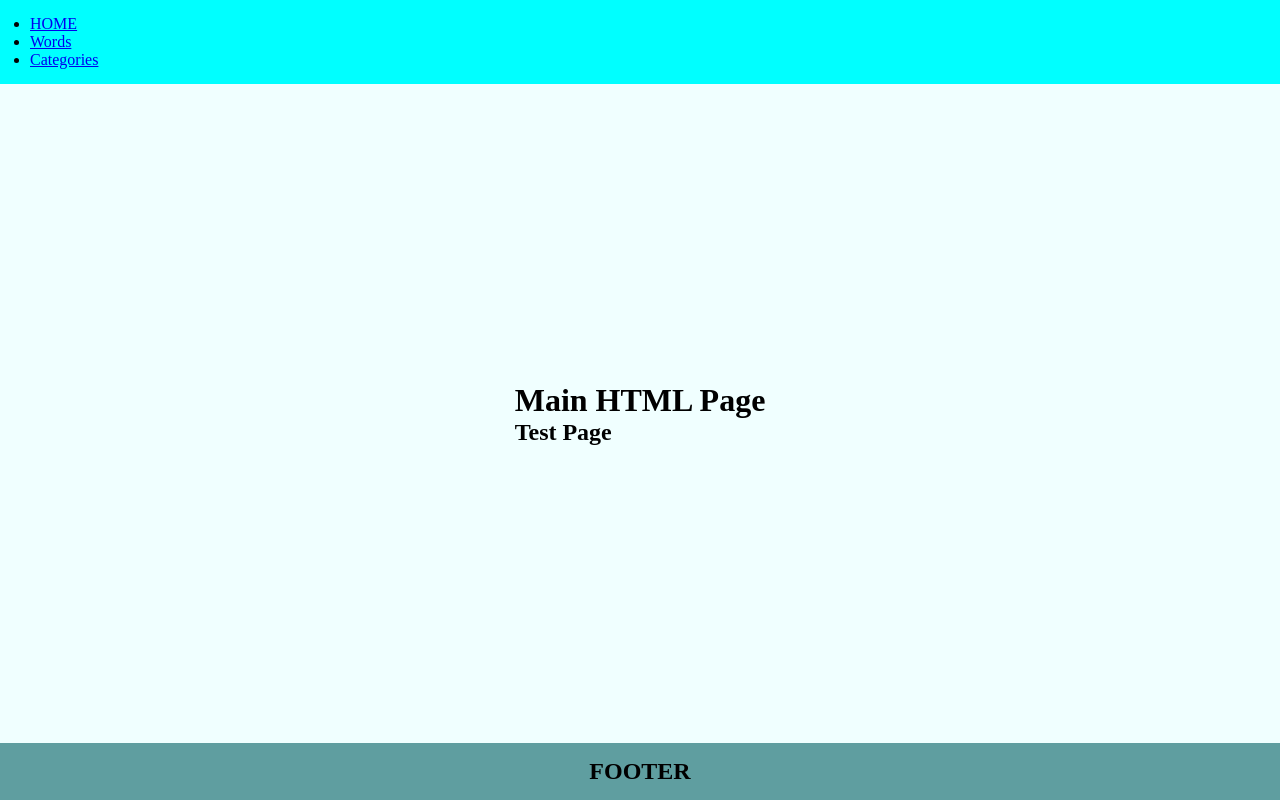
After one commit to ilci66/django-hangman-basic, a Django app: page /test/ in a window 1280 px wide. The commit adds this page. Run offline with Django 4.2, Linux system fonts and the light colour scheme.

Commit message:
class based test view added

```diff
--- /dev/null
+++ b/hang/templates/hang/categories.html
@@ -0,0 +1,5 @@
+{% extends "main.html" %}
+{% block content %}
+Gonna lists the categories here and add a form
+
+{% endblock %}
--- /dev/null
+++ b/hang/templates/hang/test.html
@@ -0,0 +1,5 @@
+{% extends "main.html" %}
+{% block content %}
+<h2>Test Page</h2>
+
+{% endblock %}
--- /dev/null
+++ b/hang/templates/hang/words.html
@@ -0,0 +1,5 @@
+{% extends "main.html" %}
+{% block content %}
+Gonna lists the words here and add a form
+
+{% endblock %}
--- a/hang/urls.py
+++ b/hang/urls.py
@@ -1,8 +1,12 @@
 from django.urls import path, include
-from django.contrib import admin
-
+from hang.views import TestView
 from . import views
 
 urlpatterns = [
     path('', views.index, name="home"),
+    path('words/', views.words, name="words"),
+    path('categories/', views.categories, name="categories"),
+    # path('test/', TestView.as_view(template_name="test"))
+    path('test/', TestView.as_view(template_name='test'))
+
 ]
--- a/hang/views.py
+++ b/hang/views.py
@@ -1,3 +1,4 @@
+from django.views.generic import TemplateView
 from django.http import HttpResponse
 from django.shortcuts import render
 from .models import Word, Category
@@ -28,3 +29,27 @@ def index(request):
     # return HttpResponse("Eyy, it be workin")
 
     return render(request, 'hang/home.html', context)
+
+def words(request):
+
+    context = {}
+
+    return render(request, 'hang/words.html', context)
+
+
+def categories(request):
+
+    context = {}
+
+    return render(request, 'hang/categories.html', context)
+
+
+class TestView(TemplateView):
+    template_name = "test"
+
+    # def get(self) -> HttpResponse:
+    #     return HttpResponse("tecrübe")
+
+
+    def get(self, request, *args, **kwargs) -> HttpResponse:
+        return render(request, 'hang/test.html')
--- a/templates/main.html
+++ b/templates/main.html
@@ -4,7 +4,37 @@
     <meta charset="UTF-8">
     <meta http-equiv="X-UA-Compatible" content="IE=edge">
     <meta name="viewport" content="width=device-width, initial-scale=1.0">
-    <title>Document</title>
+    <title>Hangman</title>
+    <style>
+        *, *::after, *::before {
+            margin: 0;
+            padding: 0;
+            box-sizing: border-box;
+        }
+        body {
+            min-height: 100vh;
+            display: flex;
+            flex-direction: column;
+            background-color: azure;
+            align-items: center;
+            justify-content: center;
+        }
+        nav {
+            width: 100%;
+            background-color: aqua;
+            margin-bottom: auto;
+            padding: 15px 30px;
+        }
+        footer {
+            background-color: cadetblue;
+            margin-top: auto;
+            width: 100%;
+            padding: 15px 30px;
+            display: flex;
+            align-items: center;
+            justify-content: center;
+        }
+    </style>
 </head>
 <body>
     {% include "nav.html" %}
```
